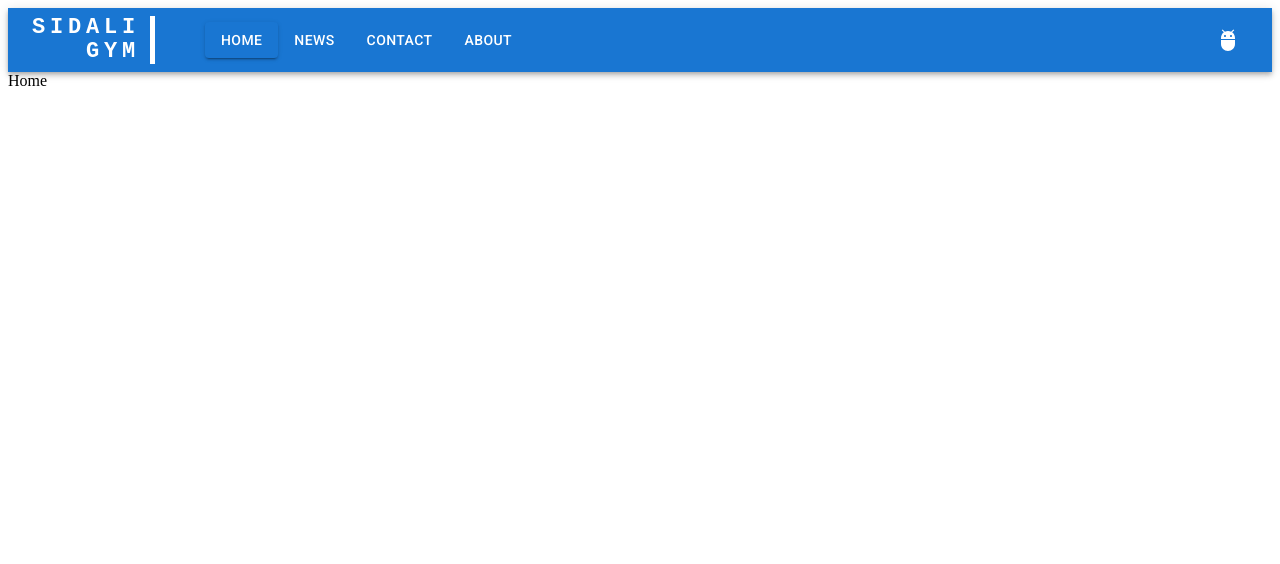
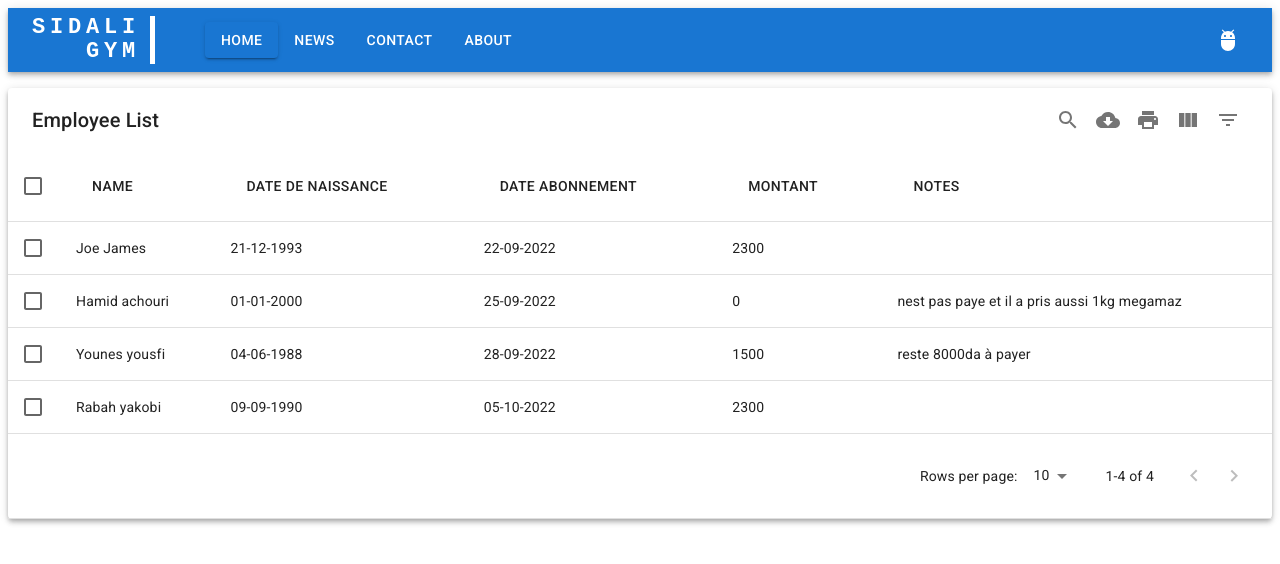
Before and after one commit to namrouche993/gymath, a React (Create React App) app: page /home in a window 1280 px wide. Shown: the top 564 px of the page. Built offline with nearby package versions, Linux system fonts and the light colour scheme.

Commit message:
changing data in home.js

```diff
--- a/package.json
+++ b/package.json
@@ -6,10 +6,11 @@
     "@emotion/react": "^11.10.4",
     "@emotion/styled": "^11.10.4",
     "@mui/icons-material": "^5.10.6",
-    "@mui/material": "^5.10.6",
+    "@mui/material": "^5.10.7",
     "@testing-library/jest-dom": "^5.16.5",
     "@testing-library/react": "^13.4.0",
     "@testing-library/user-event": "^13.5.0",
+    "mui-datatables": "^4.2.2",
     "react": "^18.2.0",
     "react-dom": "^18.2.0",
     "react-router-dom": "^5.2.0",
--- a/src/Home.js
+++ b/src/Home.js
@@ -1,7 +1,36 @@
 import React from 'react'
+import MUIDataTable from "mui-datatables";
+import { Grid,Box } from '@mui/material';
+
+const columns = ["Name", "Date de naissance", "date abonnement", "montant","Notes"];
+
+const data = [
+ ["Joe James", "21-12-1993", "22-09-2022", 2300,""],
+ ["Hamid achouri", "01-01-2000", "25-09-2022", 0,"nest pas paye et il a pris aussi 1kg megamaz"],
+ ["Younes yousfi", "04-06-1988", "28-09-2022", 1500,"reste 8000da à payer"],
+ ["Rabah yakobi", "09-09-1990", "05-10-2022", 2300,""],
+];
+
+const options = {
+  filterType: 'checkbox',
+  responsive: 'standard'
+};
+
+
 
 export default function Home() {
   return (
-    <div>Home</div>
+    <div>
+      {/*<Box sx={{maxWidth:{xs:'100px',md:'600px'}}}>*/}
+      <Grid sx={{width:{xs:'100%',md:'100%'}}}>
+        <MUIDataTable
+          title={"Employee List"}
+          data={data}
+          columns={columns}
+          options={options}
+        />
+        </Grid>
+      {/* </Box> */}
+    </div>
   )
 }
--- a/src/Mainwithnav.js
+++ b/src/Mainwithnav.js
@@ -22,7 +22,7 @@ export default function Mainwithnav() {
       <AppBar position="static" sx={{ display: { xs: 'flex', md: 'none' }, mr: 1 }} >
         <p style={{textAlign:'center'}}>Sidali Gym</p>
       </AppBar>
-      <AppBar position="static">
+      <AppBar position="static" sx={{marginBottom:'1.0rem'}}>
         <Toolbar>
 
           <Typography
```
Also changed, not shown: 1 other file (tests, documents, lock files or other folders).
